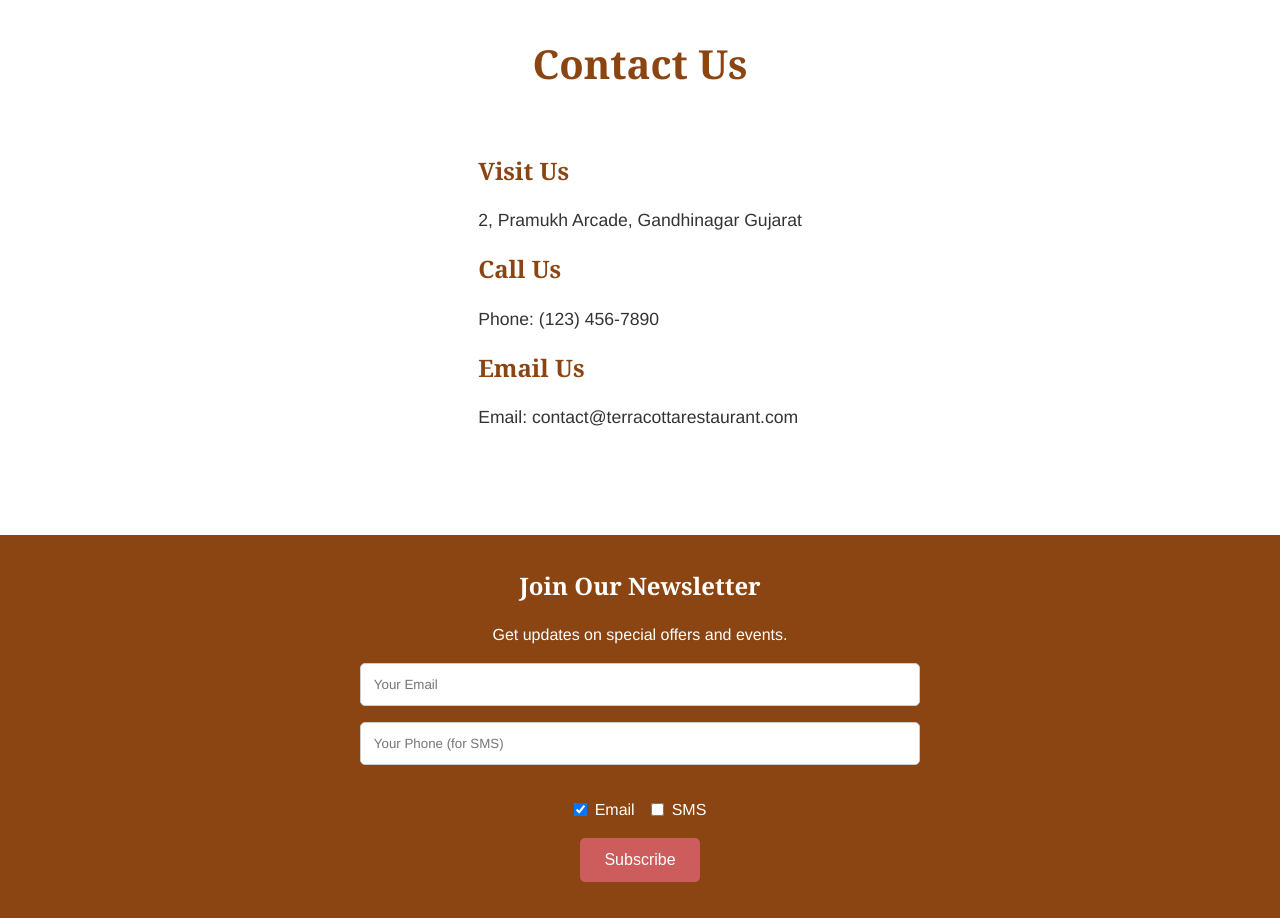
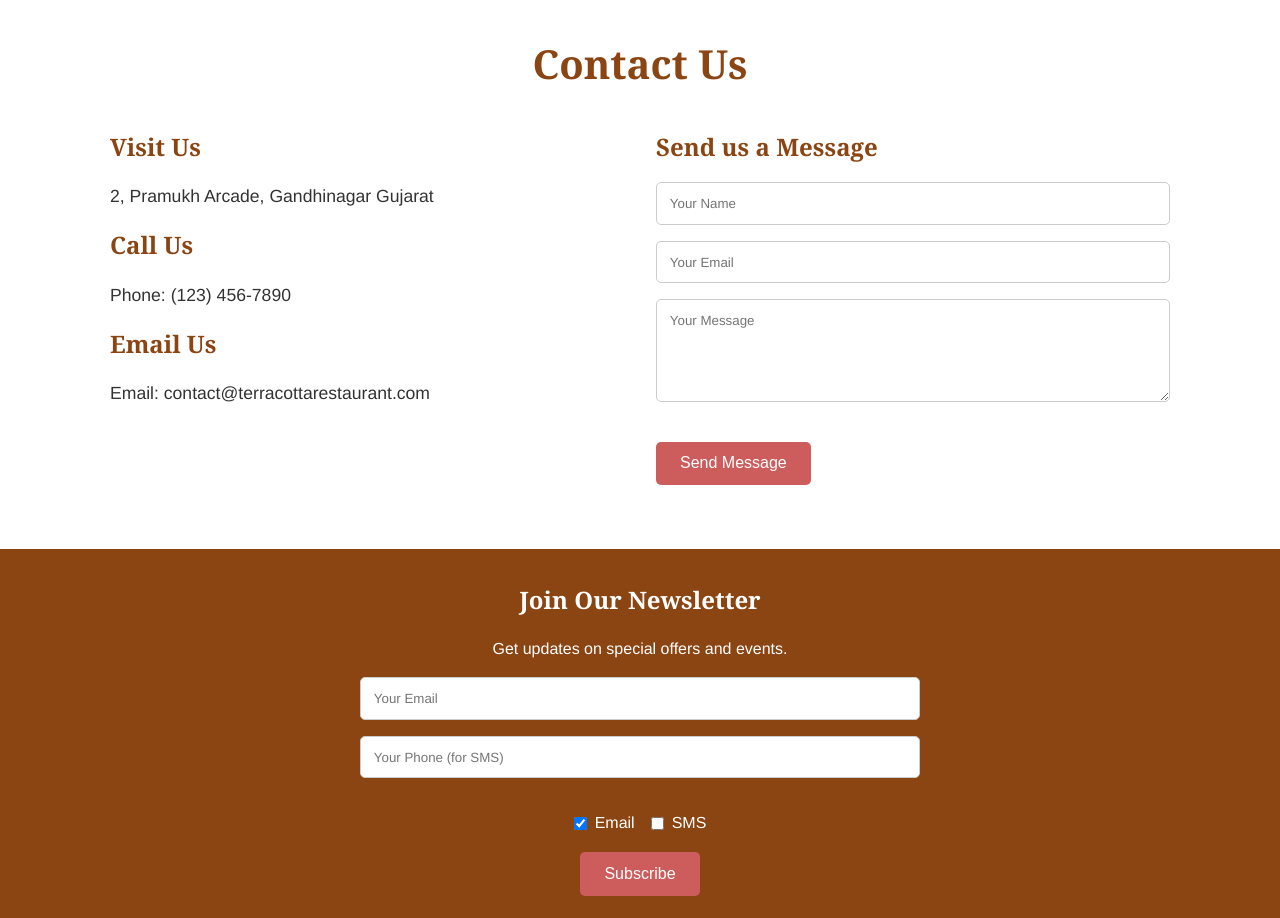
Before and after one commit to GrubTokKora/kora-site-d2d8c175-6e6f-458c-8a98-0dfdb6ea72ce, a React (Vite) app: page / in a window 1280 px wide. Shown: the part 1820-2738 px from the top of the page. Built offline with nearby package versions, Linux system fonts and the light colour scheme.

Commit message:
Deploy staging from Kora

```diff
--- a/index.html
+++ b/index.html
@@ -5,7 +5,7 @@
     <link rel="icon" type="image/svg+xml" href="/vite.svg" />
     <meta name="viewport" content="width=device-width, initial-scale=1.0" />
     <title>Terracotta Multicuisine Restaurant & Banquet</title>
-
+    <script src="https://www.google.com/recaptcha/api.js" async defer></script>
   </head>
   <body>
     <div id="root"></div>
--- a/src/App.tsx
+++ b/src/App.tsx
@@ -24,7 +24,7 @@ function App() {
         <About description={businessDetails.description} />
         <Menu cuisine={businessDetails.cuisine} />
         <Gallery />
-        <Contact address={businessDetails.address} />
+        <Contact address={businessDetails.address} businessId={BUSINESS_ID} />
       </main>
       <Footer businessId={BUSINESS_ID} />
     </>
--- a/src/components/Contact.tsx
+++ b/src/components/Contact.tsx
@@ -1,8 +1,97 @@
+import { useState, useEffect, useRef } from 'react';
+import type { FormEvent } from 'react';
+import { getApiBaseUrl, getRecaptchaSiteKey } from '../config';
+
 type ContactProps = {
   address: string;
+  businessId: string;
 };
 
-function Contact({ address }: ContactProps) {
+function Contact({ address, businessId }: ContactProps) {
+  const [name, setName] = useState('');
+  const [email, setEmail] = useState('');
+  const [message, setMessage] = useState('');
+  const [status, setStatus] = useState<'idle' | 'loading' | 'success' | 'error'>('idle');
+  const [feedbackMessage, setFeedbackMessage] = useState('');
+
+  const recaptchaRef = useRef<HTMLDivElement>(null);
+  const recaptchaWidgetId = useRef<number | null>(null);
+
+  useEffect(() => {
+    const interval = setInterval(() => {
+      if (recaptchaRef.current && window.grecaptcha && window.grecaptcha.render) {
+        if (recaptchaWidgetId.current === null) {
+          recaptchaWidgetId.current = window.grecaptcha.render(recaptchaRef.current, {
+            sitekey: getRecaptchaSiteKey(),
+          });
+          clearInterval(interval);
+        }
+      }
+    }, 100); // Check every 100ms for grecaptcha to be loaded
+
+    return () => clearInterval(interval);
+  }, []);
+
+  const handleSubmit = async (e: FormEvent) => {
+    e.preventDefault();
+    setFeedbackMessage('');
+
+    if (!name.trim() || !email.trim() || !message.trim()) {
+      setFeedbackMessage('Please fill out all fields.');
+      setStatus('error');
+      return;
+    }
+
+    // Basic email validation
+    if (!/\S+@\S+\.\S+/.test(email)) {
+      setFeedbackMessage('Please enter a valid email address.');
+      setStatus('error');
+      return;
+    }
+
+    const captchaToken = window.grecaptcha.getResponse(recaptchaWidgetId.current ?? undefined);
+    if (!captchaToken) {
+      setFeedbackMessage('Please complete the CAPTCHA.');
+      setStatus('error');
+      return;
+    }
+
+    setStatus('loading');
+
+    try {
+      const apiBaseUrl = getApiBaseUrl();
+      const response = await fetch(`${apiBaseUrl}/api/v1/public/forms/submit`, {
+        method: 'POST',
+        headers: { 'Content-Type': 'application/json' },
+        body: JSON.stringify({
+          business_id: businessId,
+          form_type: 'contact',
+          form_data: { name, email, message },
+          submitter_email: email,
+          captcha_token: captchaToken,
+        }),
+      });
+
+      if (response.ok) {
+        setStatus('success');
+        setFeedbackMessage('Thank you for your message! We will get back to you soon.');
+        setName('');
+        setEmail('');
+        setMessage('');
+        if (recaptchaWidgetId.current !== null) {
+          window.grecaptcha.reset(recaptchaWidgetId.current);
+        }
+      } else {
+        const errorData = await response.json();
+        setStatus('error');
+        setFeedbackMessage(errorData.message || 'An error occurred. Please try again.');
+      }
+    } catch (error) {
+      setStatus('error');
+      setFeedbackMessage('An unexpected error occurred. Please try again.');
+    }
+  };
+
   return (
     <section id="contact" style={{ backgroundColor: 'var(--white)' }}>
       <div className="container">
@@ -16,6 +105,44 @@ function Contact({ address }: ContactProps) {
             <h3>Email Us</h3>
             <p>Email: contact@terracottarestaurant.com</p>
           </div>
+          <div className="contact-form-container">
+            <h3>Send us a Message</h3>
+            <form onSubmit={handleSubmit} noValidate>
+              <input
+                type="text"
+                name="name"
+                placeholder="Your Name"
+                value={name}
+                onChange={(e) => setName(e.target.value)}
+                required
+              />
+              <input
+                type="email"
+                name="email"
+                placeholder="Your Email"
+                value={email}
+                onChange={(e) => setEmail(e.target.value)}
+                required
+              />
+              <textarea
+                name="message"
+                placeholder="Your Message"
+                rows={5}
+                value={message}
+                onChange={(e) => setMessage(e.target.value)}
+                required
+              ></textarea>
+              <div ref={recaptchaRef} className="g-recaptcha"></div>
+              <button type="submit" className="btn" disabled={status === 'loading'}>
+                {status === 'loading' ? 'Sending...' : 'Send Message'}
+              </button>
+              {feedbackMessage && (
+                <p className={`feedback-message ${status}`}>
+                  {feedbackMessage}
+                </p>
+              )}
+            </form>
+          </div>
         </div>
       </div>
     </section>
--- /dev/null
+++ b/src/config.ts
@@ -0,0 +1,36 @@
+// This file centralizes runtime configuration access.
+// It reads from the global window.KORA_CONFIG object, which is
+// expected to be injected by the hosting environment.
+
+/**
+ * Retrieves the API base URL.
+ * Falls back to a default if not provided.
+ */
+export function getApiBaseUrl(): string {
+  if (typeof window !== 'undefined') {
+    const maybeConfig = (window as any).KORA_CONFIG;
+    const configured = typeof maybeConfig?.apiBaseUrl === 'string' ? maybeConfig.apiBaseUrl.trim() : '';
+    if (configured) {
+      return configured.replace(/\/+$/, '');
+    }
+  }
+  // Fallback for local development or if not injected.
+  return 'https://kora-agent.quseappdev.com';
+}
+
+/**
+ * Retrieves the Google reCAPTCHA v2 site key.
+ * Falls back to a public test key if not provided.
+ */
+export function getRecaptchaSiteKey(): string {
+  if (typeof window !== 'undefined') {
+    const maybeConfig = (window as any).KORA_CONFIG;
+    const configured = typeof maybeConfig?.recaptchaSiteKey === 'string' ? maybeConfig.recaptchaSiteKey.trim() : '';
+    if (configured) {
+      return configured;
+    }
+  }
+  // This is Google's public test site key for reCAPTCHA v2.
+  // It will always pass validation. A real key should be provided by the runtime.
+  return '6LeIxAcTAAAAAJcZVRqyHh71UMIEGNQ_MXjiZKhI';
+}
--- a/src/index.css
+++ b/src/index.css
@@ -144,18 +144,61 @@ textarea {
 
 /* Contact Section */
 .contact-grid {
-  text-align: center;
+  display: grid;
+  grid-template-columns: 1fr;
+  gap: 2rem;
   margin-top: 2rem;
+  text-align: left;
+}
+
+@media (min-width: 768px) {
+  .contact-grid {
+    grid-template-columns: 1fr 1fr;
+    align-items: start;
+  }
 }
 
 .contact-info {
-  padding: 1.5rem;
-  display: inline-block;
-  text-align: left;
+  padding: 0;
 }
 
 .contact-info p {
   font-size: 1.1rem;
+}
+
+.contact-form-container h3 {
+  margin-bottom: 1rem;
+}
+
+.g-recaptcha {
+  margin-bottom: 1rem;
+  transform: scale(0.9);
+  transform-origin: 0 0;
+}
+
+@media (min-width: 400px) {
+  .g-recaptcha {
+    transform: scale(1);
+  }
+}
+
+.feedback-message {
+  margin-top: 1rem;
+  padding: 0.8rem;
+  border-radius: 5px;
+  font-size: 0.9rem;
+}
+
+.feedback-message.success {
+  background-color: #d4edda;
+  color: #155724;
+  border: 1px solid #c3e6cb;
+}
+
+.feedback-message.error {
+  background-color: #f8d7da;
+  color: #721c24;
+  border: 1px solid #f5c6cb;
 }
 
 /* Gallery Section */
--- a/src/newsletter.ts
+++ b/src/newsletter.ts
@@ -20,20 +20,7 @@ export type NewsletterSubscribeResult = {
   channels?: string[]
 }
 
-function getApiBaseUrl(): string {
-  // Prefer a dynamically injected base URL from the hosting environment, if present.
-  if (typeof window !== 'undefined') {
-    const maybeConfig = (window as any).KORA_CONFIG
-    const configured = typeof maybeConfig?.apiBaseUrl === 'string' ? maybeConfig.apiBaseUrl.trim() : ''
-    if (configured) {
-      return configured.replace(/\/+$/, '')
-    }
-  }
-
-  // Fallback to the default dev/staging backend host.
-  // This should point at the correct environment-specific API gateway without the /api suffix.
-  return 'https://kora-agent.quseappdev.com'
-}
+import { getApiBaseUrl } from './config';
 
 export async function subscribeToNewsletter(
   payload: NewsletterSubscribePayload,
```
